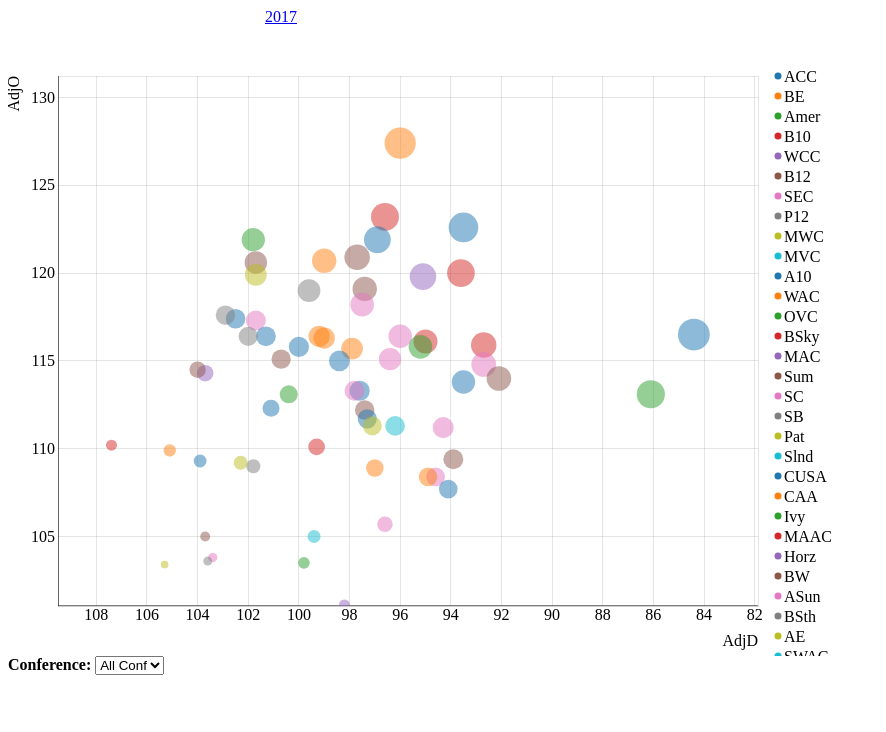
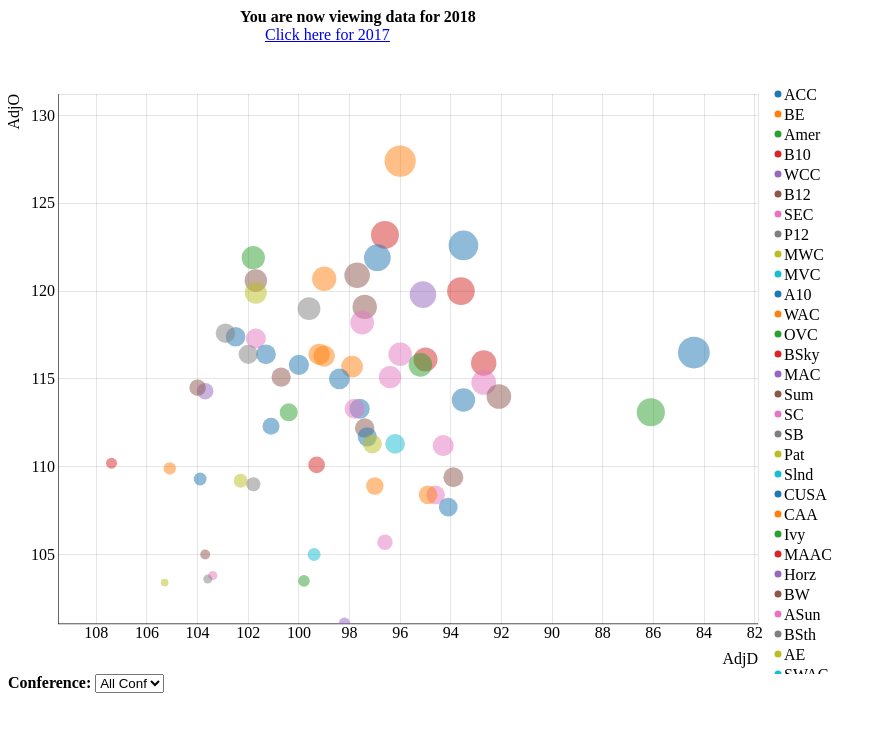
Before and after one commit to martindonnells/martindonnells, a Jekyll site: the page md4/ncaam/ncaam2018.html, which Jekyll copies as it is, in a window 1280 px wide. Shown: the top 732 px of the page, without its empty margins (0-886 px from the left). Built offline with Jekyll 4.4.1, drawn with Linux system fonts in a browser that asks for light colours.

Commit message:
Update ncaam2018.html

```diff
--- a/md4/ncaam/ncaam2018.html
+++ b/md4/ncaam/ncaam2018.html
@@ -66,7 +66,8 @@ a {
   </head>
   <body>
     <div id="top-nav-nba">
-	    <a class="top-nav-link nba-2017" href="ncaam2017.html">2017</a>
+	    <b>You are now viewing data for 2018</b><br />
+	    <a class="top-nav-link nba-2017" href="ncaam2017.html">Click here for 2017</a>
 	  </div>
     <div id="scatter"></div>
 
```
